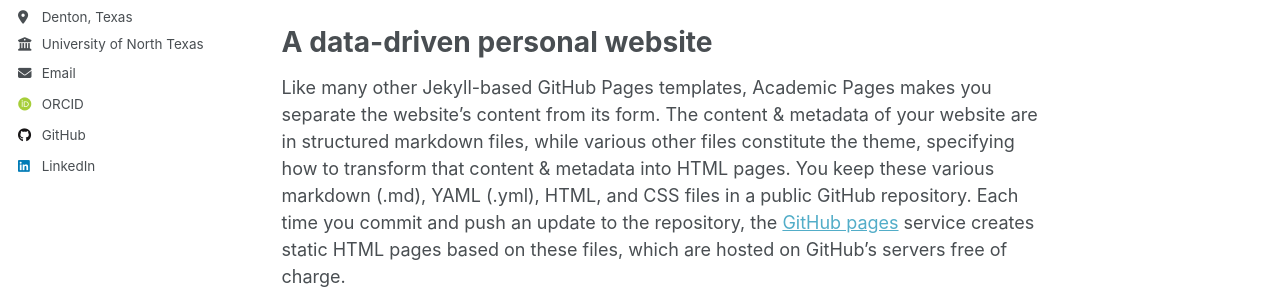
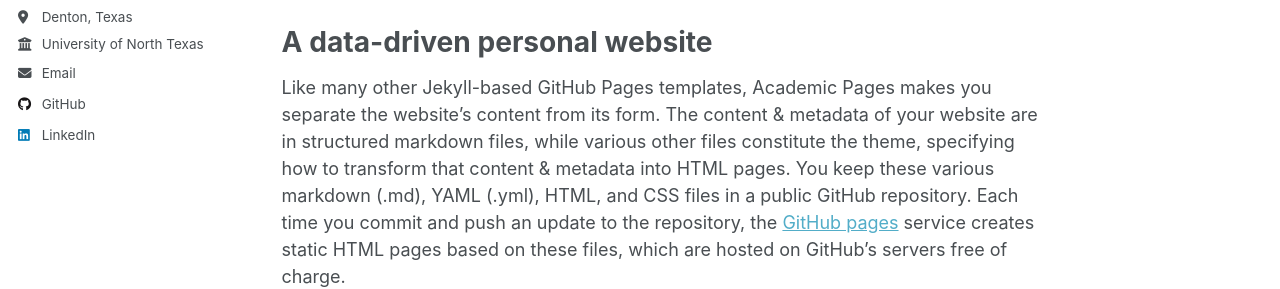
Before and after one commit to achvivek/achvivek.github.io, a Jekyll site: the page built from _pages/about.md, in a window 1280 px wide. Shown: the part 410-699 px from the top of the page. Built offline with Jekyll 4.4.1, drawn with Linux system fonts in a browser that asks for light colours; some web fonts are replaced.

Commit message:
_config.yml

```diff
--- a/_config.yml
+++ b/_config.yml
@@ -36,7 +36,7 @@ author:
   arxiv            : # URL - Update with the correct link to your profile
   googlescholar    : #"https://scholar.google.com/citations?user=PS_CX0AAAAAJ"
   impactstory      : # URL
-  orcid            : "https://orcid.org/0009-0008-1623-2179"
+  orcid            : #"https://orcid.org/0009-0008-1623-2179"
   semantic         : # URL
   pubmed           : #"https://www.ncbi.nlm.nih.gov/pubmed/?term=john+snow"
   researchgate     : # URL
```
